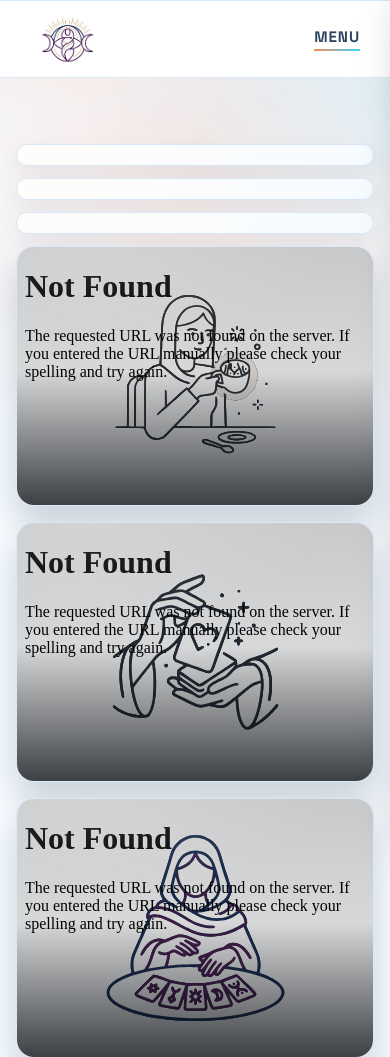
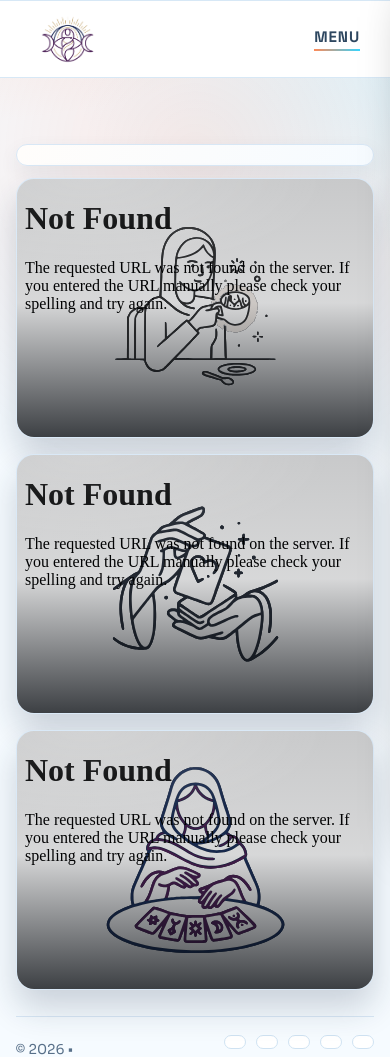
Before and after one commit to tkaracam/fal-platform, a Python web app: template templates/index.html in a window 390 px wide. Shown: the top 1057 px of the page. Run offline with Jinja, Linux system fonts and the light colour scheme; the template is opened without the code that fills it, so the values that code supplies are empty.

Commit message:
Replace homepage 3 slogans with single localized welcome text

```diff
--- a/static/style.css
+++ b/static/style.css
@@ -513,27 +513,22 @@
   gap: 16px;
 }
 
-.home-slogan-grid {
+.home-welcome-row {
   margin-top: 18px;
-  display: grid;
-  grid-template-columns: repeat(3, minmax(0, 1fr));
-  gap: 12px;
 }
 
-.home-slogan-item {
+.home-welcome-text {
+  margin: 0;
   border-radius: 14px;
   border: 1px solid #d8e7f5;
   background: linear-gradient(120deg, #fffdfb, #f6fbff);
   box-shadow: 0 8px 20px rgba(34, 62, 92, 0.08);
   padding: 10px 12px;
-}
-
-.home-slogan-text {
-  margin: 0;
   color: #2d4760;
-  font-size: 0.82rem;
+  font-size: 0.9rem;
   line-height: 1.4;
   font-weight: 700;
+  text-align: center;
 }
 
 .choice-card {
@@ -1058,7 +1053,6 @@
 }
 
 @media (max-width: 900px) {
-  .home-slogan-grid { grid-template-columns: 1fr; }
   .choice-grid { grid-template-columns: 1fr; }
   .hero-intro { grid-template-columns: 1fr; }
   .welcome-items { grid-template-columns: 1fr; }
--- a/templates/index.html
+++ b/templates/index.html
@@ -7,7 +7,7 @@
     <link rel="preconnect" href="https://fonts.googleapis.com" />
     <link rel="preconnect" href="https://fonts.gstatic.com" crossorigin />
     <link href="https://fonts.googleapis.com/css2?family=Sora:wght@400;600;700;800&family=Space+Grotesk:wght@500;700&display=swap" rel="stylesheet" />
-    <link rel="stylesheet" href="{{ url_for('static', filename='style.css') }}?v=20260301-sloganrow2" />
+    <link rel="stylesheet" href="{{ url_for('static', filename='style.css') }}?v=20260301-welcomeonly" />
   </head>
   <body data-ui-lang="{{ lang }}">
     <div class="scene-glow"></div>
@@ -40,16 +40,8 @@
       </header>
 
       <section id="secimler">
-        <div class="home-slogan-grid">
-          <div class="home-slogan-item">
-            <p class="home-slogan-text">{{ t('coffee_reader_slogan') }}</p>
-          </div>
-          <div class="home-slogan-item">
-            <p class="home-slogan-text">{{ t('katina_reader_slogan') }}</p>
-          </div>
-          <div class="home-slogan-item">
-            <p class="home-slogan-text">{{ t('tarot_reader_slogan') }}</p>
-          </div>
+        <div class="home-welcome-row">
+          <p class="home-welcome-text">{{ t('home_coffee_slogan_kicker') }}</p>
         </div>
         <div class="choice-grid">
           <a class="choice-card card-coffee" href="{{ url_for('coffee_page', lang=lang) }}">
```
